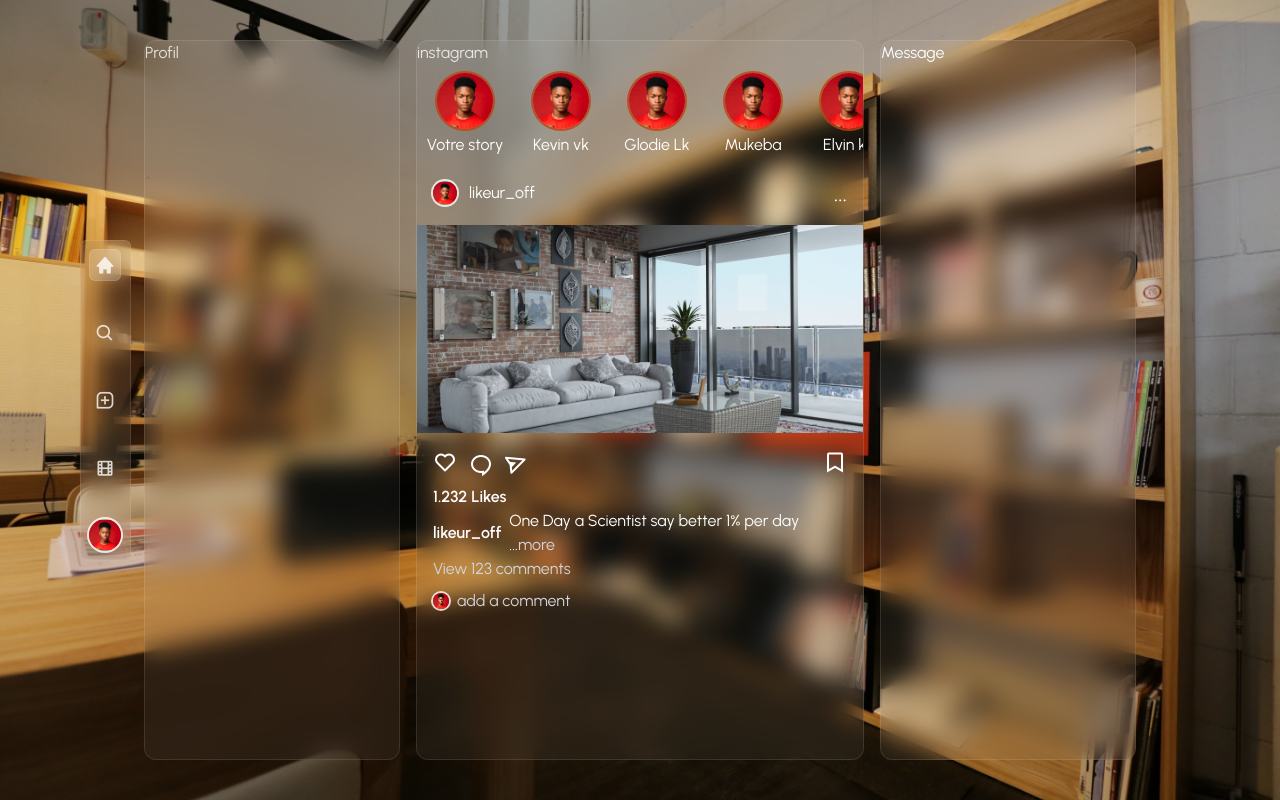
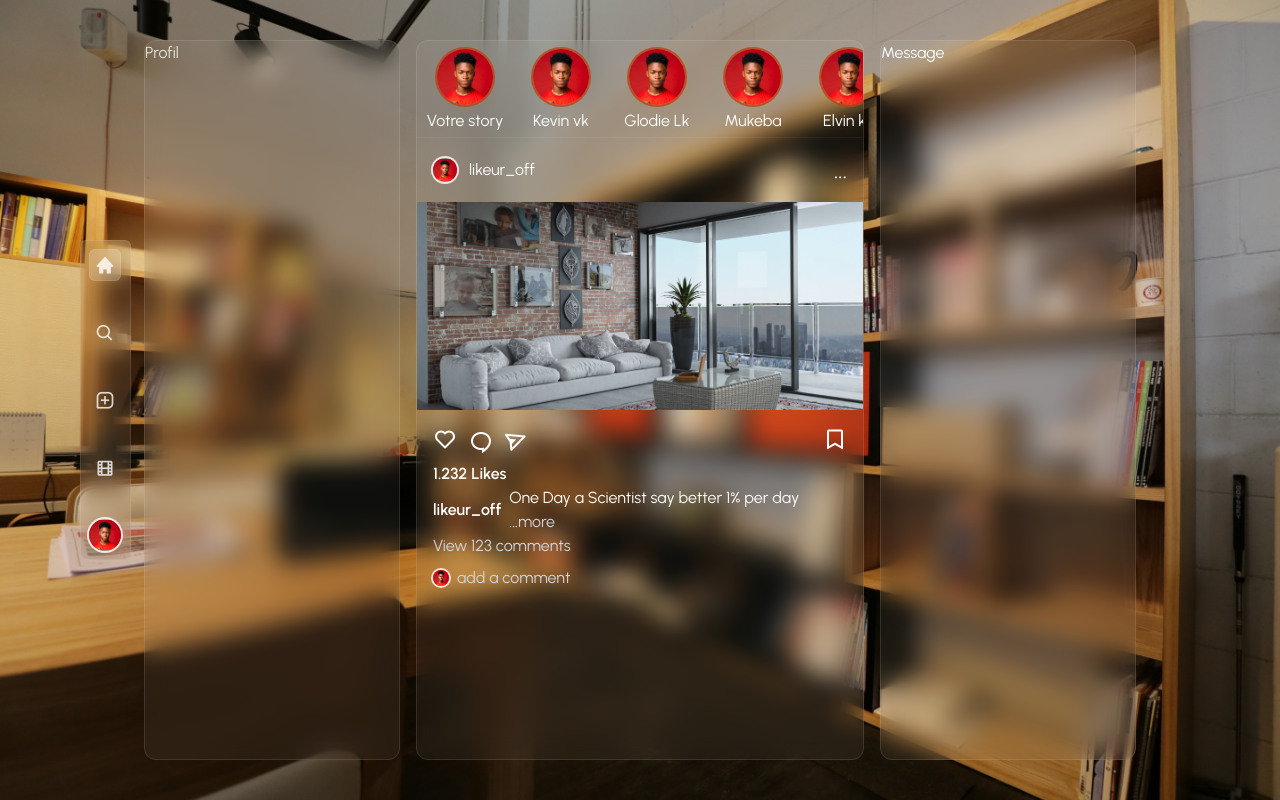
Before and after one commit to Likeur/instagram-appleVision, an Angular app: page /home in a window 1280 px wide. Built offline with nearby package versions, Linux system fonts and the light colour scheme.

Commit message:
adding message Liste and profil components

```diff
--- a/src/app/components/home/home.component.html
+++ b/src/app/components/home/home.component.html
@@ -26,7 +26,6 @@
                 <h1 class="">Profil</h1>
             </div>
             <div class="text-white/80 h-[90vh] overflow-hidden border border-white/10 w-[35vw] bg-white/5 backdrop-blur-md rounded-xl">
-                <h1 class="">instagram</h1>
                 <div id="storiesBox" class="p-2 flex items-center gap-4">
                     <div class="flex flex-col items-center shrink-0 w-20 h-20">
                         <button class="h-14 w-14 shrink-0 rounded-full ring-2 ring-orange-700/80 overflow-hidden"><img src="../../../assets/img/likepp.jpg" class="w-full h-full object-cover" alt=""></button>
@@ -52,7 +51,7 @@
                 </div>
 
                 <div class="postBoxes">
-                    <div class="text-white flex items-center justify-between p-4">
+                    <div class="text-white flex items-center justify-between p-4 border-t border-white/5">
                         <div class="flex items-center gap-3">
                             <button class="h-6 w-6 rounded-full ring-2 ring-white/80 overflow-hidden"><img src="../../../assets/img/likepp.jpg" class="" alt=""></button>
                             <span>likeur_off</span>
--- /dev/null
+++ b/src/app/components/message-list/message-list.component.html
@@ -0,0 +1 @@
+<p>message-list works!</p>
--- /dev/null
+++ b/src/app/components/message-list/message-list.component.ts
@@ -0,0 +1,12 @@
+import { Component } from '@angular/core';
+
+@Component({
+  selector: 'app-message-list',
+  standalone: true,
+  imports: [],
+  templateUrl: './message-list.component.html',
+  styles: ``
+})
+export class MessageListComponent {
+
+}
--- /dev/null
+++ b/src/app/components/profil/profil.component.html
@@ -0,0 +1 @@
+<p>profil works!</p>
--- /dev/null
+++ b/src/app/components/profil/profil.component.ts
@@ -0,0 +1,12 @@
+import { Component } from '@angular/core';
+
+@Component({
+  selector: 'app-profil',
+  standalone: true,
+  imports: [],
+  templateUrl: './profil.component.html',
+  styles: ``
+})
+export class ProfilComponent {
+
+}
```
